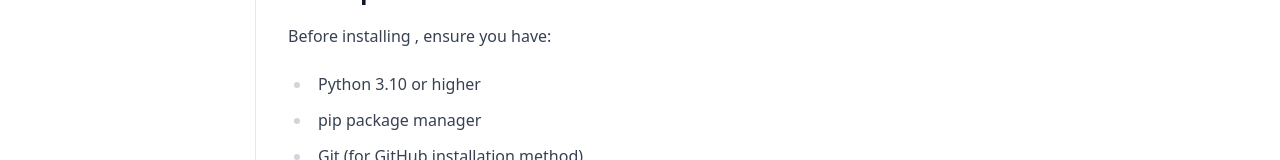
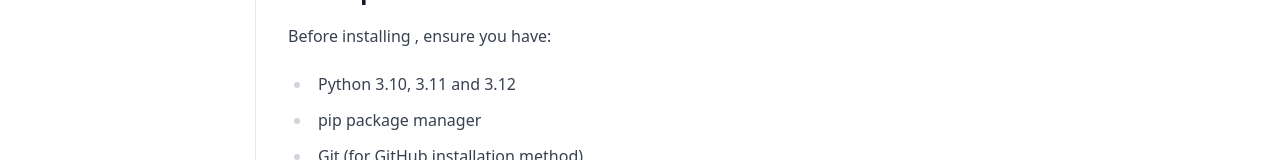
Before and after one commit to SunhieshkaOptisol/ElsaiPromptManager-Docs, a React (Vite) app: page /#/installation in a window 1280 px wide. Shown: the part 446-606 px from the top of the page. Built offline with nearby package versions, Linux system fonts and the light colour scheme.

Commit message:
Python version updation in installation tab

```diff
--- a/src/pages/Installation.jsx
+++ b/src/pages/Installation.jsx
@@ -55,7 +55,7 @@ const Installation = () => {
           <h2 className="text-2xl font-bold mb-4">Prerequisites</h2>
           <p className="mb-4">Before installing , ensure you have:</p>
           <ul className="list-disc pl-6 space-y-2 mb-6">
-            <li>Python 3.10 or higher</li>
+            <li>Python 3.10, 3.11 and 3.12</li>
             <li>pip package manager</li>
             <li>Git (for GitHub installation method)</li>
           </ul>
```
